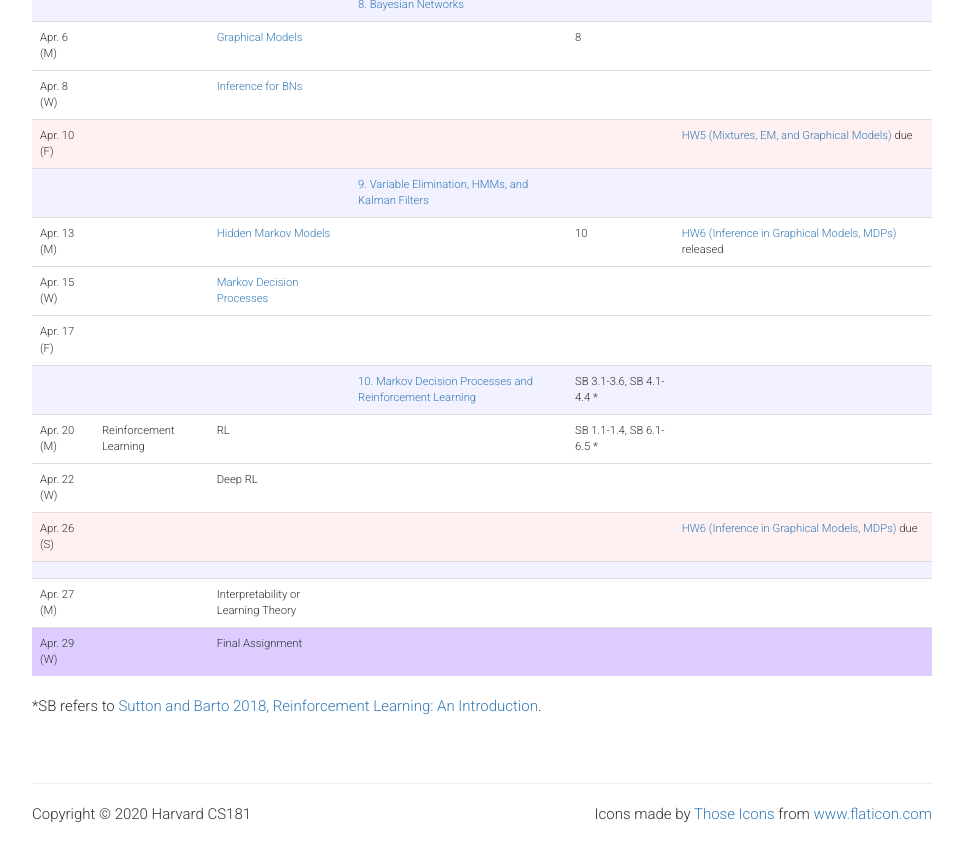
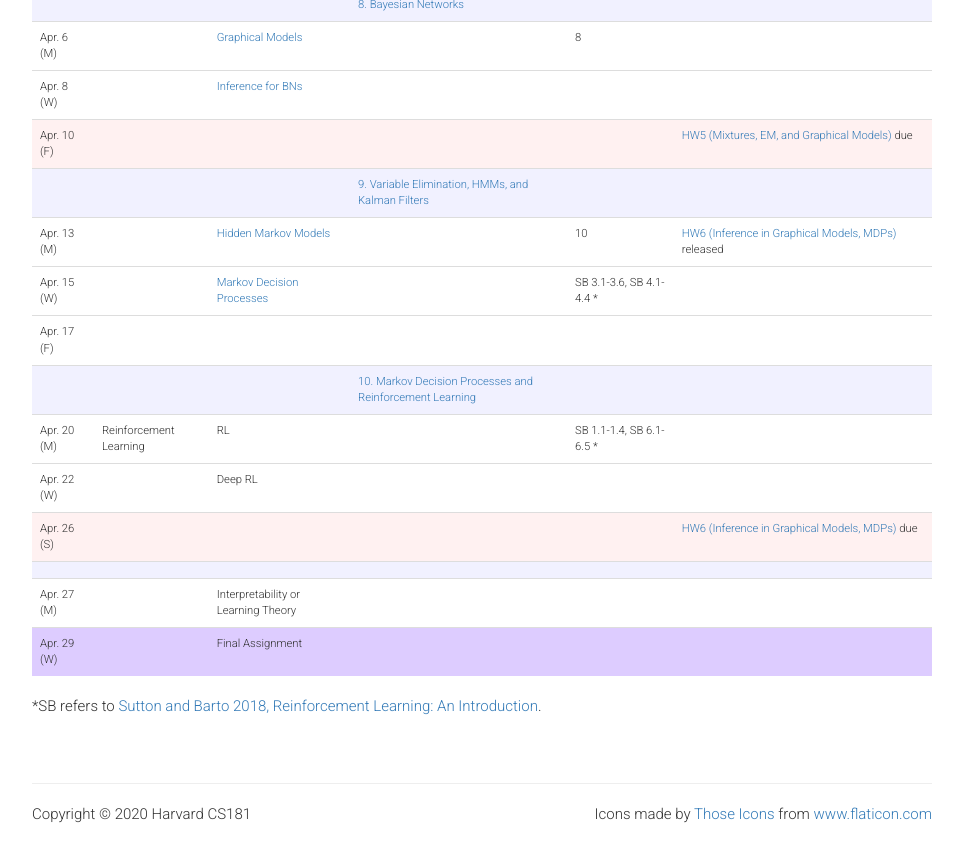
Before and after one commit to harvard-ml-courses/cs181-web-2020, a Jekyll site: the page built from schedule.html, in a window 1280 px wide and 900 px high, scrolled down 2068 px. Shown: the top 862 px of the window, without its empty margins (158-1121 px from the left). Built offline with Jekyll 4.4.1, drawn with Linux system fonts in a browser that asks for light colours; some of the changed lines change nothing that is shown.

Commit message:
typo corrected in schedule

```diff
--- a/_data/all.yaml
+++ b/_data/all.yaml
@@ -354,7 +354,7 @@ lectures:
   - topic: # Apr 17
     subtopic: <a href="/cs181-web/recap20">Markov Decision Processes</a>
     section:
-    readings:
+    readings: SB 3.1-3.6, SB 4.1-4.4 *
     hw:
   - topic: # Apr 19
     subtopic:
@@ -365,7 +365,7 @@ lectures:
   - topic: # section 11
     subtopic:
     section: <a href="/cs181-web/sections#sec10">10. Markov Decision Processes and Reinforcement Learning</a>
-    readings: SB 3.1-3.6, SB 4.1-4.4 *
+    readings:
     hw:
     type: 'sec'
   - topic: Reinforcement Learning # Apr 22
```
